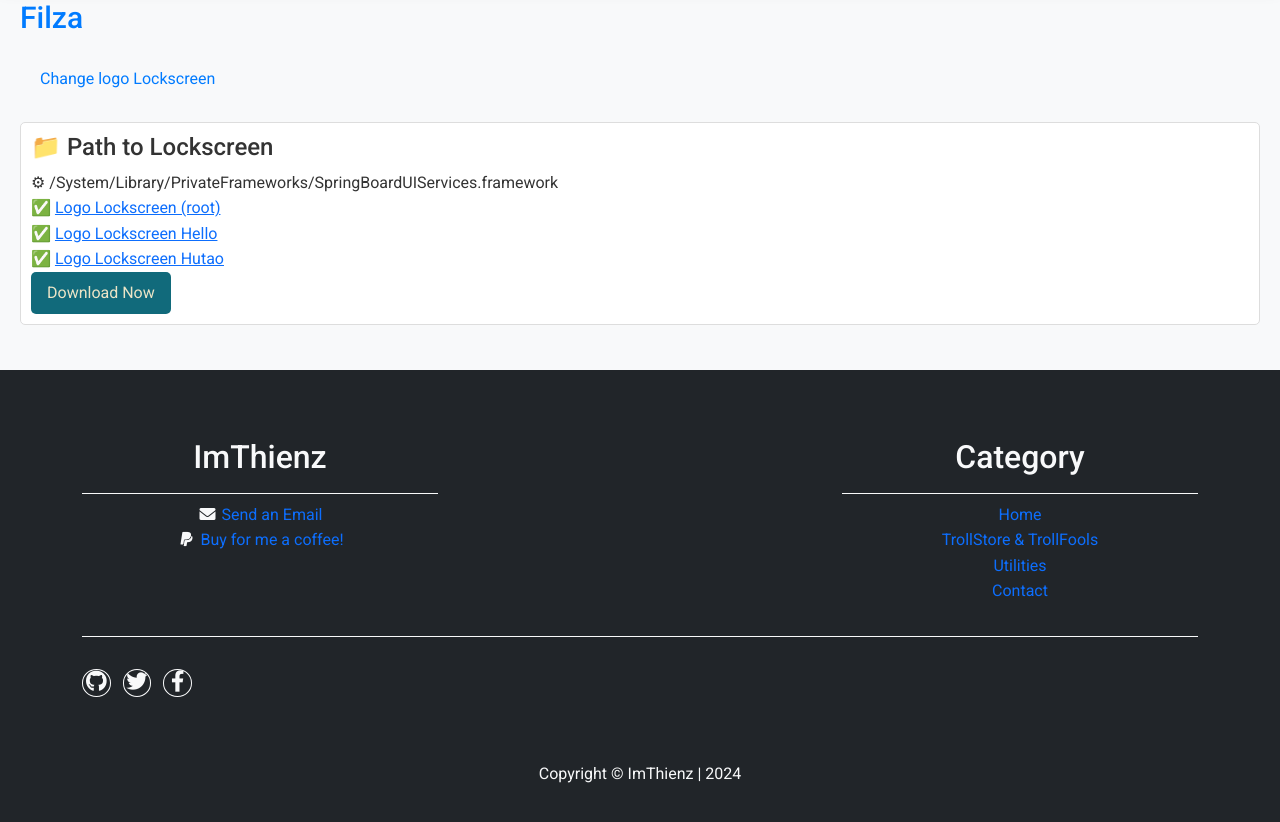
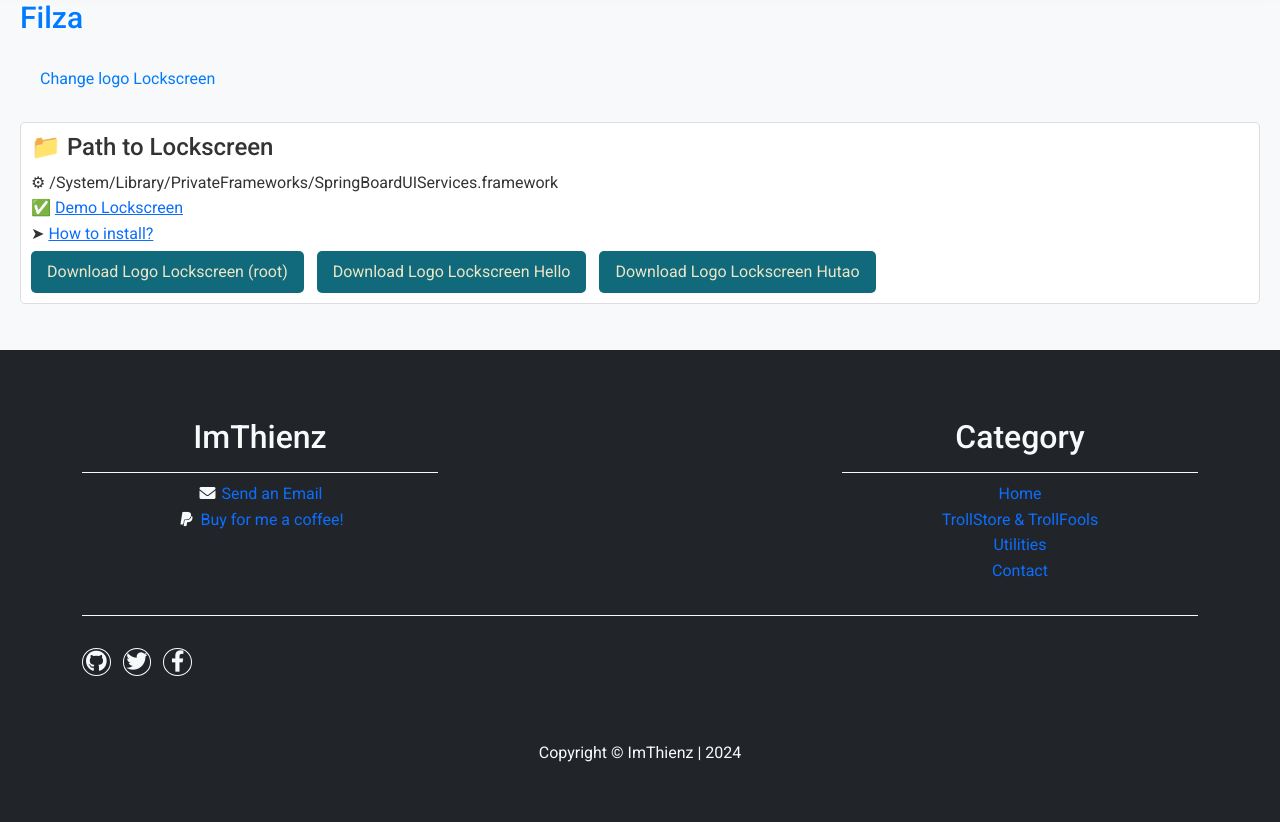
Before and after one commit to ImThienz/imthienz.github.io, a PHP site: page /utilities.html in a window 1280 px wide, after a click on "Change logo Lockscreen". Shown: the part 153-975 px from the top of the page. After the commit the page ends 915 px from the top, so only its background shows below. Run offline with PHP 8.4, Linux system fonts and the light colour scheme; some web fonts are replaced.

Commit message:
Upload Path Lockscreen!

```diff
--- a/public/css/main.css
+++ b/public/css/main.css
@@ -75,6 +75,8 @@ h1.menu:hover {
   border: 1px solid #ddd;
   border-radius: 5px;
   background-color: #fff;
+  overflow: auto;
+  word-wrap: break-word;
 }
 
 .about {
@@ -111,6 +113,7 @@ button:hover {
 
 .downloads-container {
   display: flex;
+  margin-top: 5px;
   flex-direction: row;
   gap: 13px;
 }
--- a/utilities.html
+++ b/utilities.html
@@ -61,11 +61,14 @@
                     <div id="intro1" class="introduction">
                         <h4>📁 Path to Lockscreen</h4>
                         <p>⚙ /System/Library/PrivateFrameworks/SpringBoardUIServices.framework<br>
-                            ✅ <a href="./path filza/Logo Lockscreen (root).zip">Logo Lockscreen (root)</a>   <br>
-                            ✅ <a href="./path filza/Face ID (hello).zip">Logo Lockscreen Hello</a>   <br>
-                            ✅ <a href="./path filza/Logo Lockscreen Hutao Loop.zip">Logo Lockscreen Hutao</a>   <br>
+                            ✅ <a href="./public/vid/ChangeLogoLockScreen-Demo.mp4">Demo Lockscreen</a>   <br>
+                            ➤ <a href="./public/vid/ChangeLogoLockScreen-How to install.mp4">How to install?</a>   <br>
                         </p>
-                        <a href="./iPA TrollStore/AudioRecorder_6.0.3.tipa" download><button>Download Now</button></a>
+                        <div class="downloads-container">
+                            <a href="./path filza/Logo Lockscreen (root).zip" download><button>Download Logo Lockscreen (root)</button></a>
+                            <a href="./path filza/Face ID (hello).zip" download><button>Download Logo Lockscreen Hello</button></a>
+                            <a href="./path filza/Logo Lockscreen Hutao Loop.zip" download><button>Download Logo Lockscreen Hutao</button></a>
+                        </div>
                     </div>
 
                     <br>
```
Also changed, not shown: 2 other files.
